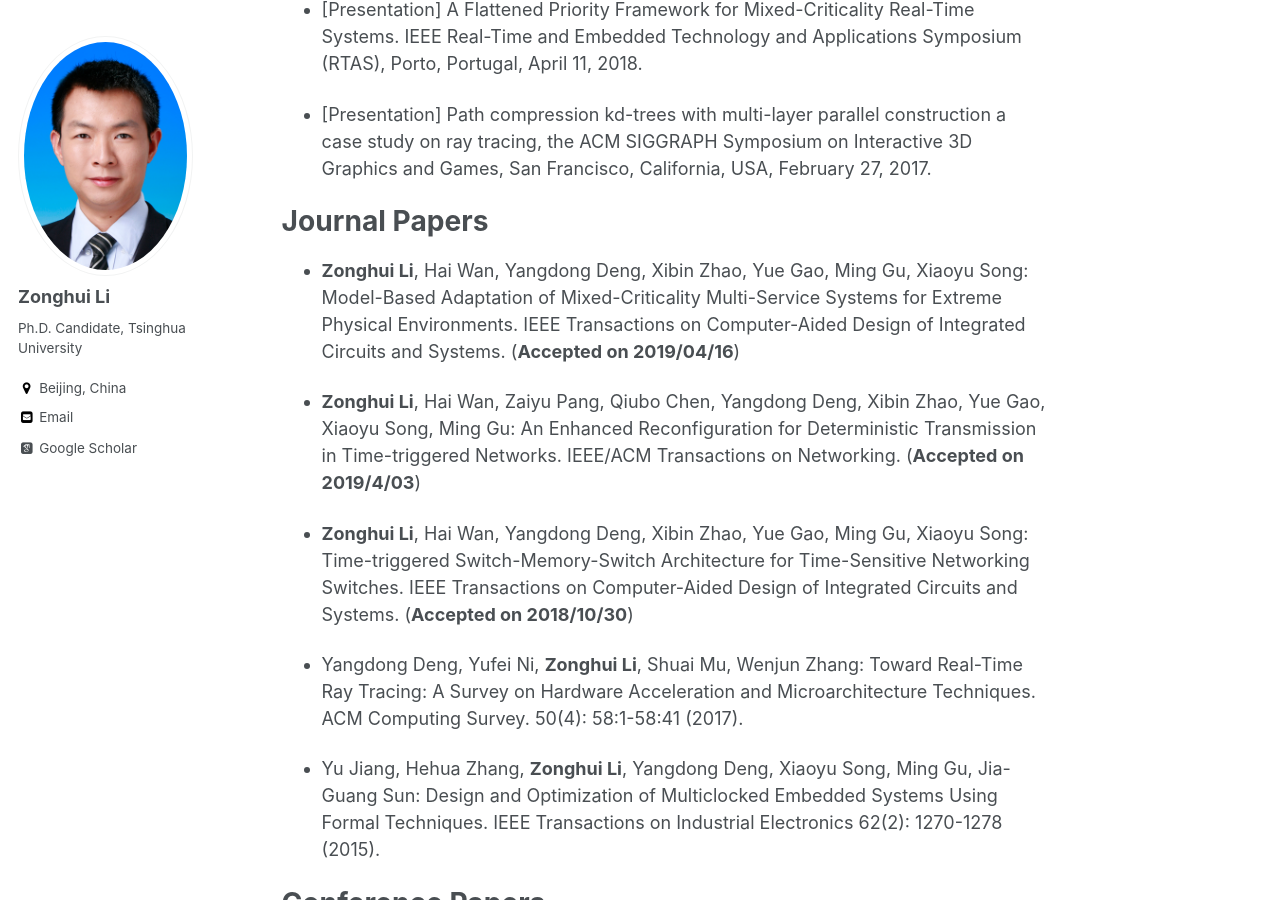
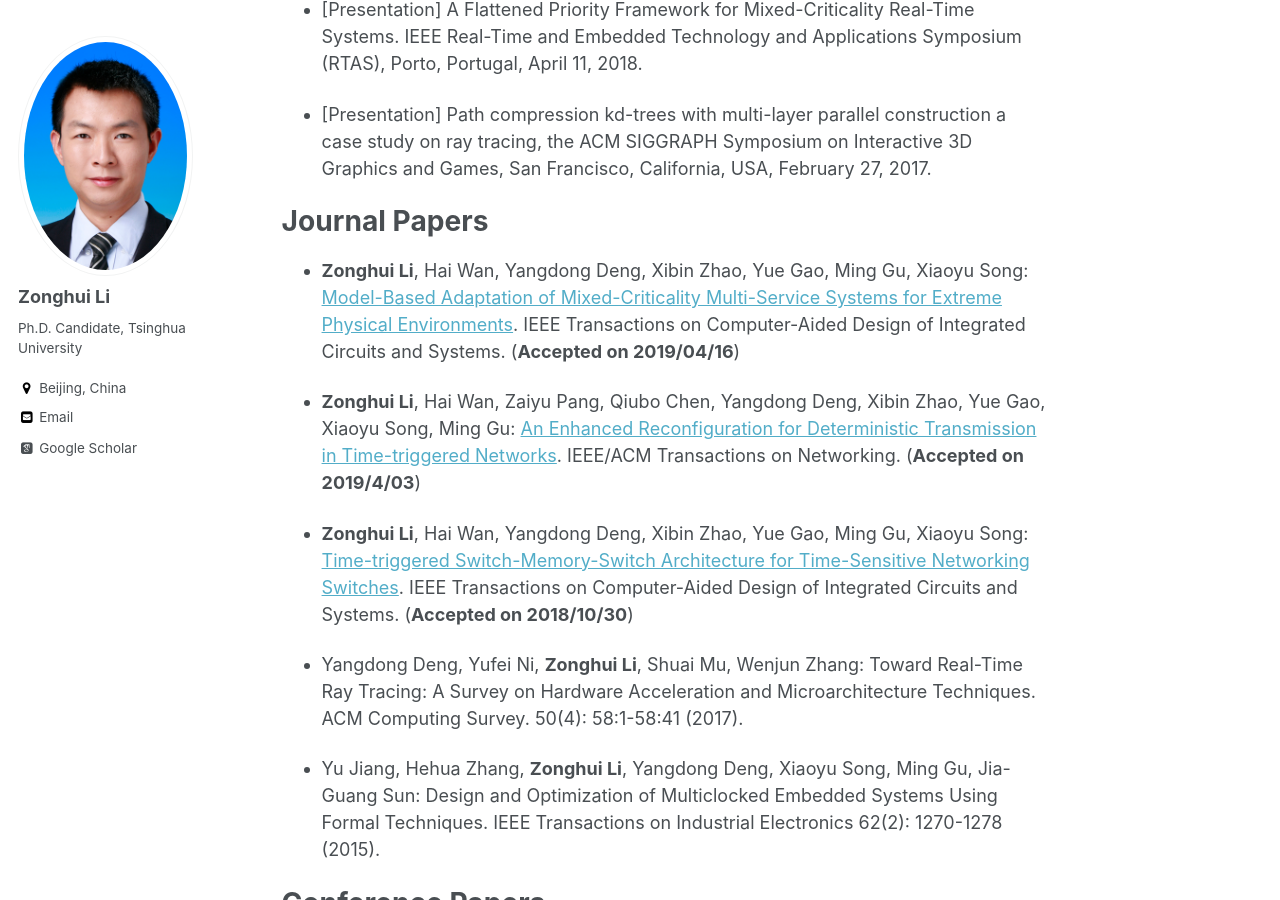
Before and after one commit to yingwangbjtu/lizonghui.github.io, a Jekyll site: the page built from _pages/about.md, in a window 1280 px wide and 900 px high, scrolled down 2893 px. Built offline with Jekyll 4.4.1, drawn with Linux system fonts in a browser that asks for light colours; some web fonts are replaced; part of the change alters nothing that is shown.

```diff
--- a/_pages/about.md
+++ b/_pages/about.md
@@ -17,9 +17,9 @@ His supervisor and co-supervisor are [Ming Gu](http://www.thss.tsinghua.edu.cn/p
 
 News
 ======
-[**Paper**] "**Model-Based Adaptation of Mixed-Criticality Multi-Service Systems for Extreme Physical Environments**" is accepted in the IEEE Transactions on Computer-Aided Design of Integrated Circuits and Systems. (**2019/04/16**)
+[[**Paper**](https://ieeexplore.ieee.org/document/8708223)] "**Model-Based Adaptation of Mixed-Criticality Multi-Service Systems for Extreme Physical Environments**" is accepted in the IEEE Transactions on Computer-Aided Design of Integrated Circuits and Systems. (**2019/04/16**)
 
-[**Paper**] "**An Enhanced Reconfiguration for Deterministic Transmission in Time-triggered Networks**" is accepted in the IEEE/ACM Transactions on Networking. (**2019/4/03**)
+[[**Paper**](https://ieeexplore.ieee.org/abstract/document/8700610)] "**An Enhanced Reconfiguration for Deterministic Transmission in Time-triggered Networks**" is accepted in the IEEE/ACM Transactions on Networking. (**2019/4/03**)
 
 
 Awards and Honors
@@ -97,12 +97,12 @@ Talks and Presentations
 Journal Papers
 ======
 - **Zonghui Li**, Hai Wan, Yangdong Deng, Xibin Zhao, Yue Gao, Ming Gu, Xiaoyu Song:
-Model-Based Adaptation of Mixed-Criticality Multi-Service Systems for Extreme Physical Environments. IEEE Transactions on Computer-Aided Design of Integrated Circuits and Systems. (**Accepted on 2019/04/16**)
+[Model-Based Adaptation of Mixed-Criticality Multi-Service Systems for Extreme Physical Environments](https://ieeexplore.ieee.org/document/8708223). IEEE Transactions on Computer-Aided Design of Integrated Circuits and Systems. (**Accepted on 2019/04/16**)
 
-- **Zonghui Li**, Hai Wan, Zaiyu Pang, Qiubo Chen, Yangdong Deng, Xibin Zhao, Yue Gao, Xiaoyu Song, Ming Gu: An Enhanced Reconfiguration for Deterministic Transmission in Time-triggered Networks. IEEE/ACM Transactions on Networking. (**Accepted on 2019/4/03**)
+- **Zonghui Li**, Hai Wan, Zaiyu Pang, Qiubo Chen, Yangdong Deng, Xibin Zhao, Yue Gao, Xiaoyu Song, Ming Gu: [An Enhanced Reconfiguration for Deterministic Transmission in Time-triggered Networks](https://ieeexplore.ieee.org/abstract/document/8700610). IEEE/ACM Transactions on Networking. (**Accepted on 2019/4/03**)
 
 - **Zonghui Li**, Hai Wan, Yangdong Deng, Xibin Zhao, Yue Gao, Ming Gu, Xiaoyu Song:
-Time-triggered Switch-Memory-Switch Architecture for Time-Sensitive Networking Switches. IEEE Transactions on Computer-Aided Design of Integrated Circuits and Systems. (**Accepted on 2018/10/30**)
+[Time-triggered Switch-Memory-Switch Architecture for Time-Sensitive Networking Switches](https://ieeexplore.ieee.org/document/8552472). IEEE Transactions on Computer-Aided Design of Integrated Circuits and Systems. (**Accepted on 2018/10/30**)
 
 - Yangdong Deng, Yufei Ni, **Zonghui Li**, Shuai Mu, Wenjun Zhang:
 Toward Real-Time Ray Tracing: A Survey on Hardware Acceleration and Microarchitecture Techniques. ACM Computing Survey. 50(4): 58:1-58:41 (2017).
```
